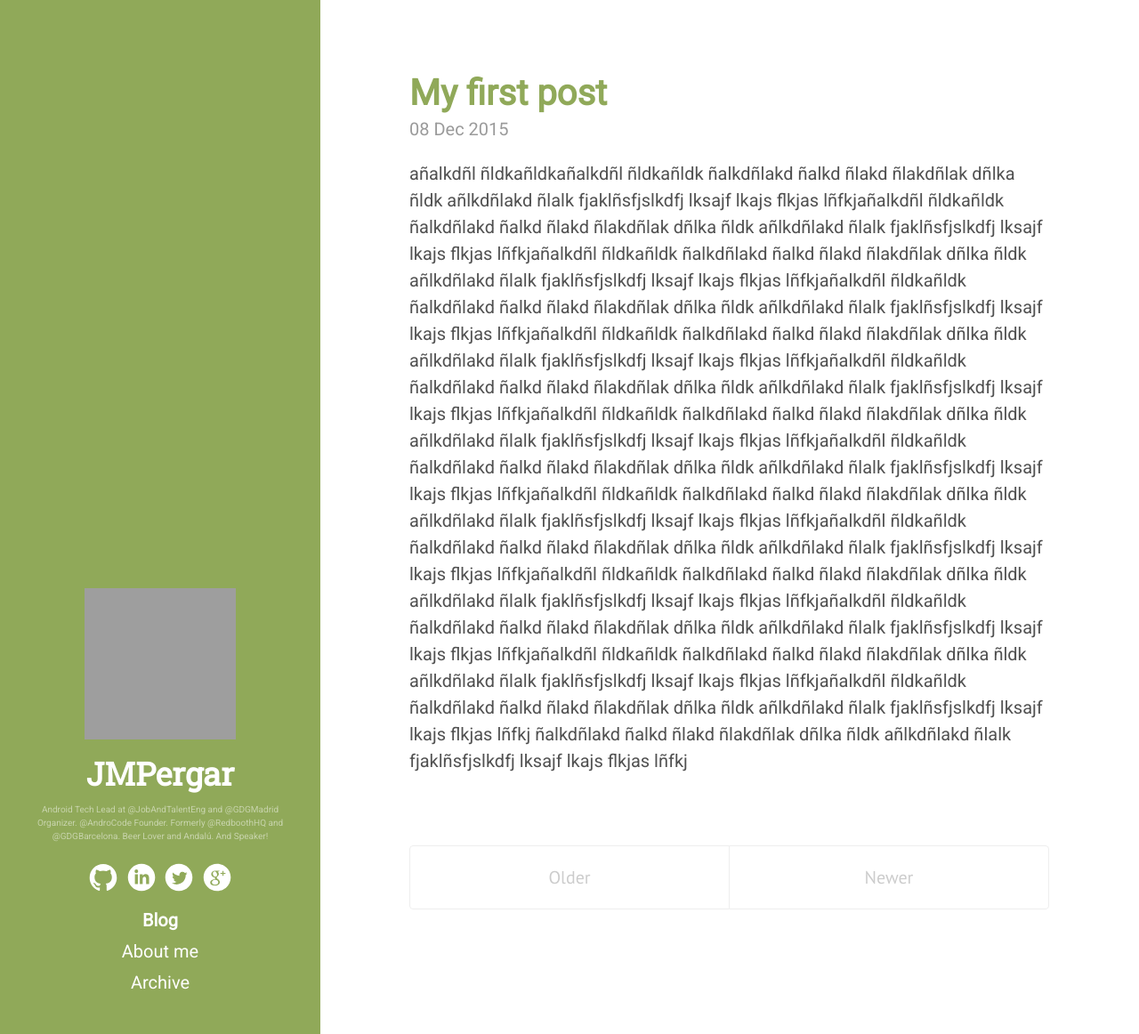
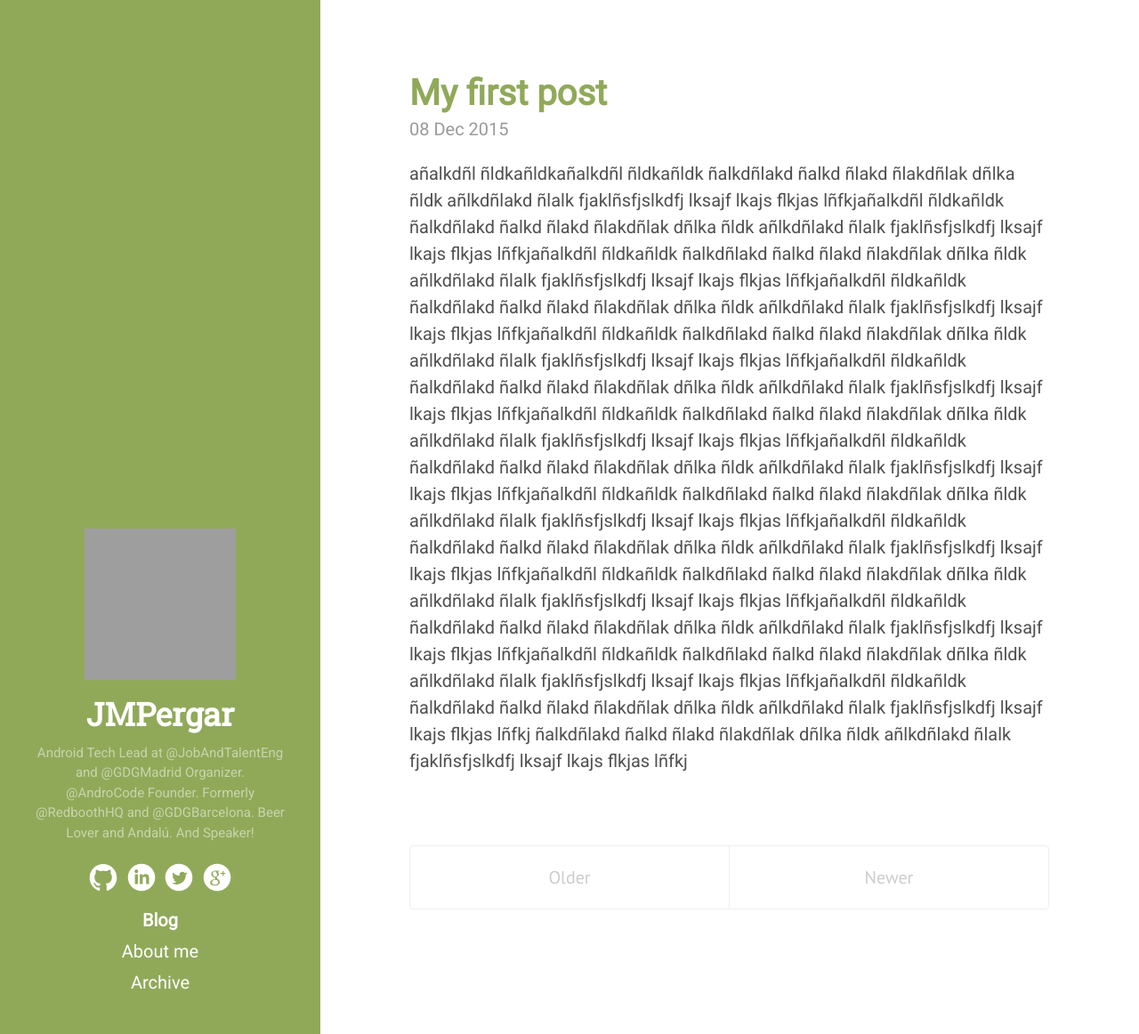
Before and after one commit to JMPergar/jmpergar.github.io, a Jekyll site: the page built from index.html, in a window 1280 px wide and 1162 px high. Shown: the whole window at 89% size. Built offline with Jekyll 4.4.1, drawn with Linux system fonts in a browser that asks for light colours; Markdown is read by kramdown in place of the engine named in the settings; the list of posts is cut into pages by our own code; grey boxes are pictures that could not be loaded.

Commit message:
Change description text size

```diff
--- a/public/css/poole.css
+++ b/public/css/poole.css
@@ -259,7 +259,7 @@ tbody tr:nth-child(odd) th {
  */
 
 .lead {
-  font-size: .5rem;
+  font-size: .75rem;
 }
 
 
```
